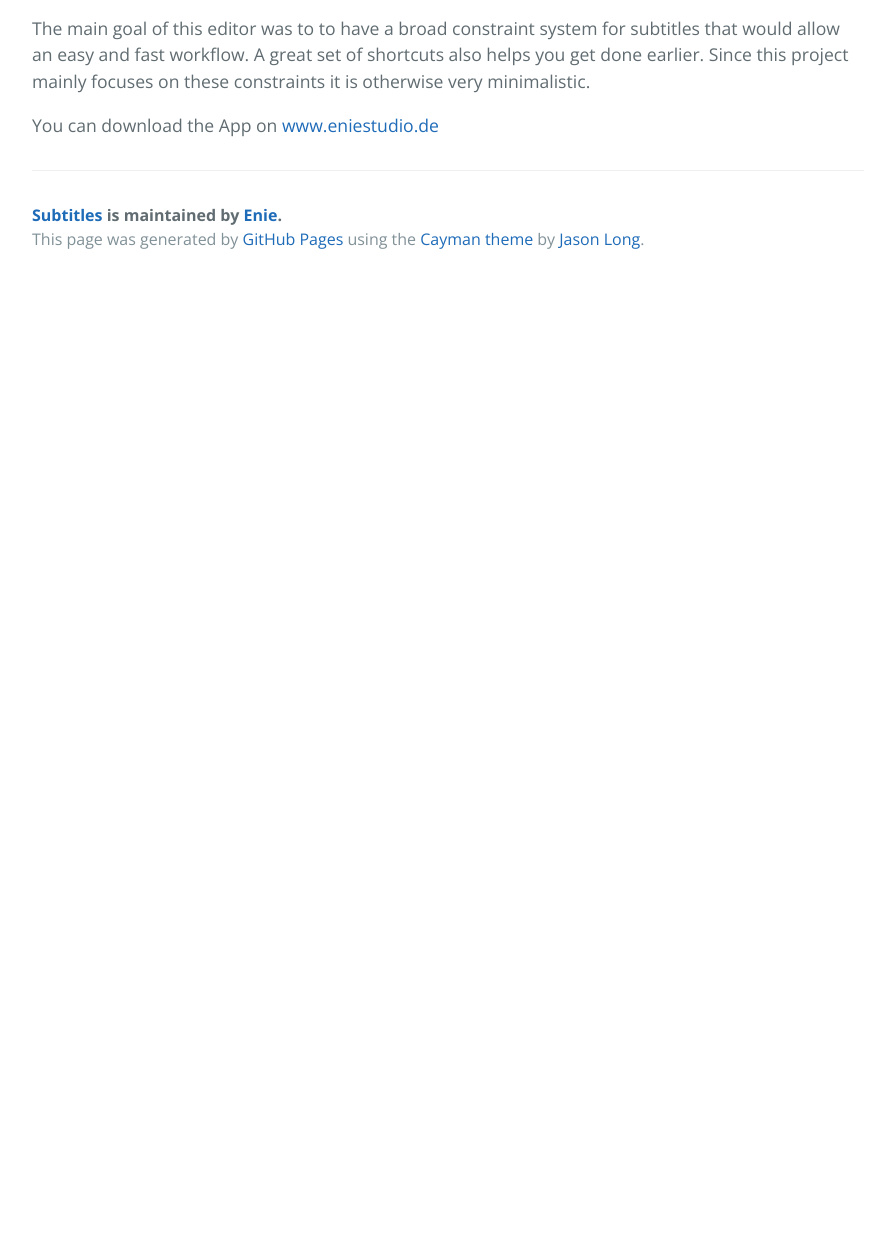
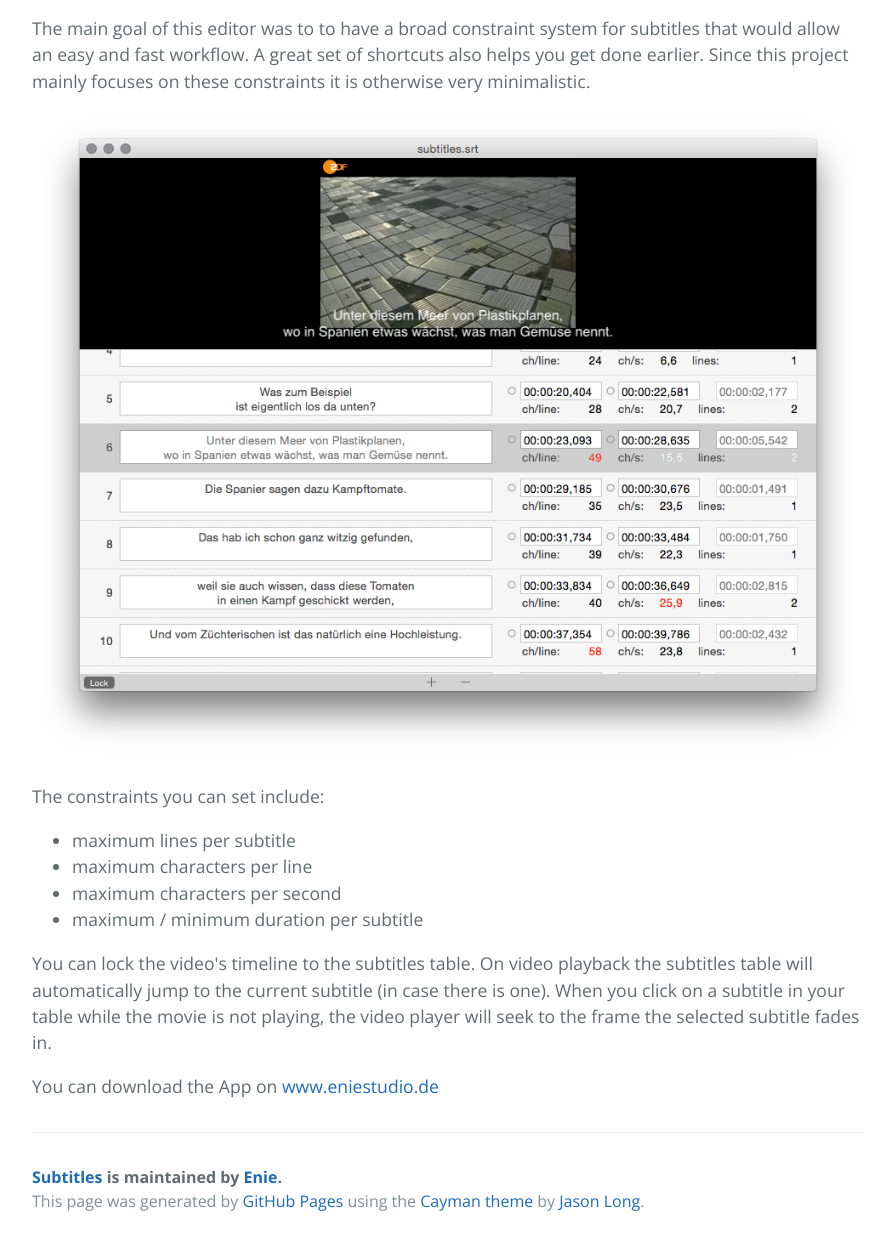
Before and after one commit to Enie/Subtitles, a plain HTML site: page index.html in a window 1280 px wide. Shown: the part 514-1759 px from the top of the page, without its empty margins (192-1082 px from the left). Before the commit the page ends 800 px from the top, so only its background shows below. Drawn offline with nearby package versions, Linux system fonts and the light colour scheme.

Commit message:
Create gh-pages branch via GitHub

```diff
--- a/index.html
+++ b/index.html
@@ -27,6 +27,19 @@
 <p>The main goal of this editor was to to have a broad constraint system for subtitles that would allow an easy and fast workflow. A great set of shortcuts also helps you get done earlier.
 Since this project mainly focuses on these constraints it is otherwise very minimalistic.</p>
 
+<p><img src="https://raw.githubusercontent.com/Enie/Subtitles/gh-pages/images/Subtitles.png" alt="Screenshot"></p>
+
+<p>The constraints you can set include:</p>
+
+<ul>
+<li>maximum lines per subtitle</li>
+<li>maximum characters per line</li>
+<li>maximum characters per second</li>
+<li>maximum / minimum duration per subtitle</li>
+</ul>
+
+<p>You can lock the video's timeline to the subtitles table. On video playback the subtitles table will automatically jump to the current subtitle (in case there is one). When you click on a subtitle in your table while the movie is not playing, the video player will seek to the frame the selected subtitle fades in.</p>
+
 <p>You can download the App on <a href="http://www.eniestudio.de">www.eniestudio.de</a> </p>
 
       <footer class="site-footer">
--- a/params.json
+++ b/params.json
@@ -1 +1 @@
-{"name":"Subtitles","tagline":"Yet another srt subtitle editor.","body":"# Subtitles\r\nYet another srt subtitle editor.\r\n\r\nThe main goal of this editor was to to have a broad constraint system for subtitles that would allow an easy and fast workflow. A great set of shortcuts also helps you get done earlier.\r\nSince this project mainly focuses on these constraints it is otherwise very minimalistic.\r\n\r\nYou can download the App on www.eniestudio.de ","google":"","note":"Don't delete this file! It's used internally to help with page regeneration."}
+{"name":"Subtitles","tagline":"Yet another srt subtitle editor.","body":"# Subtitles\r\nYet another srt subtitle editor.\r\n\r\nThe main goal of this editor was to to have a broad constraint system for subtitles that would allow an easy and fast workflow. A great set of shortcuts also helps you get done earlier.\r\nSince this project mainly focuses on these constraints it is otherwise very minimalistic.\r\n\r\n![Screenshot](https://raw.githubusercontent.com/Enie/Subtitles/gh-pages/images/Subtitles.png)\r\n\r\nThe constraints you can set include:\r\n+ maximum lines per subtitle\r\n+ maximum characters per line\r\n+ maximum characters per second\r\n+ maximum / minimum duration per subtitle\r\n\r\nYou can lock the video's timeline to the subtitles table. On video playback the subtitles table will automatically jump to the current subtitle (in case there is one). When you click on a subtitle in your table while the movie is not playing, the video player will seek to the frame the selected subtitle fades in.\r\n\r\nYou can download the App on www.eniestudio.de ","google":"","note":"Don't delete this file! It's used internally to help with page regeneration."}
```
